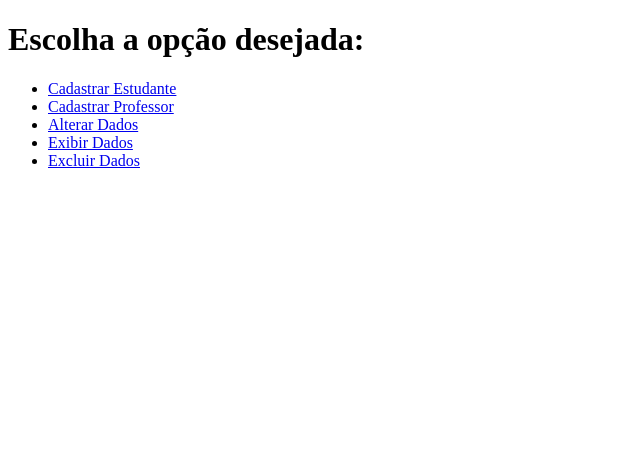
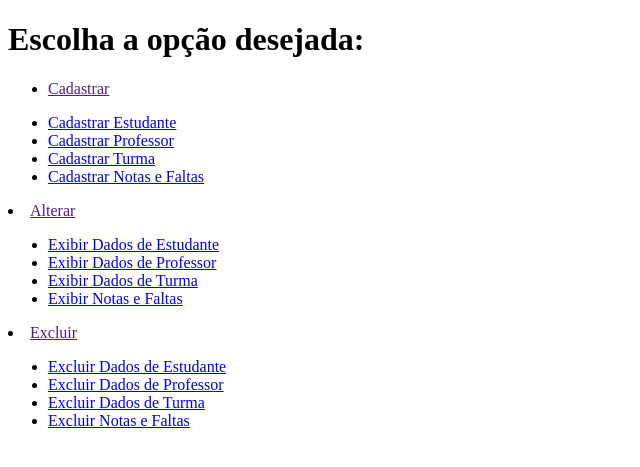
Before and after one commit to will9191/Escola_Idiomas, a PHP site: the page made by Projeto/arquivos alteração/sistema.html in a window 1280 px wide. Shown: the top 467 px of the page, without its empty margins (0-640 px from the left). Run offline with PHP 8.4, Linux system fonts and the light colour scheme.

Commit message:
Adicionando 12 e 13

```diff
--- a/Projeto/arquivos alteração/sistema.html
+++ b/Projeto/arquivos alteração/sistema.html
@@ -4,19 +4,38 @@
     <meta charset="UTF-8">
     <meta http-equiv="X-UA-Compatible" content="IE=edge">
     <meta name="viewport" content="width=device-width, initial-scale=1.0">
-    <title>Document</title>
+    <title>Menu Principal</title>
 </head>
 <body>
     <h1>Escolha a opção desejada:</h1>
 
     <nav>
         <ul>
-            <li><a href="cadastro_estudante.php"><i class="fas fa-user-graduate"></i>Cadastrar Estudante</a></li>
-            <li><a href="cadastro_professor.php"><i class="fas fa-chalkboard-teacher"></i>Cadastrar Professor</a></li>
-            <li><a href="alterar_dados.php"><i class="fas fa-edit"></i>Alterar Dados</a></li>
-            <li><a href="exibir_dados.php"><i class="fas fa-eye"></i>Exibir Dados</a></li>
-            <li><a href="excluir_dados.php"><i class="fas fa-trash"></i>Excluir Dados</a></li>
+            <li><a href="">Cadastrar</a>
         </ul>
+        <ul>
+           <li><a href="cadastro_estudante.php">Cadastrar Estudante</a></li>
+           <li><a href="cadastro_professor.php">Cadastrar Professor</a></li>
+           <li><a href="Cadastro_turma.php">Cadastrar Turma</a></li>
+           <li><a href="cadastro_nota_falta.php">Cadastrar Notas e Faltas</a></li>
+        </ul>
+    </li>
+    <li><a href="">Alterar</a>
+        <ul>
+            <li><a href="alterar_dados_etudante.php">Exibir Dados de Estudante</a></li>
+            <li><a href="exibir_dados_professor.php">Exibir Dados de Professor</a></li>
+            <li><a href="exibir_dados_turma.php">Exibir Dados de Turma</a></li>
+            <li><a href="exibir_nota_falta.php">Exibir Notas e Faltas</a></li>
+        </ul>
+    <li><a href="">Excluir</a>
+         <ul>
+            <li><a href="excluir_dados_etudante.php">Excluir Dados de Estudante</a></li>
+            <li><a href="excluir_dados_professor.php">Excluir Dados de Professor</a></li>
+            <li><a href="excluir_dados_turma.php">Excluir Dados de Turma</a></li>
+            <li><a href="excluir_nota_falta.php">Excluir Notas e Faltas</a></li>
+         </ul>
+     </li>
+    </ul>
     </nav>
 </body>
 </html>
```
Also changed, not shown: Projeto/arquivos alteração/style.css (+11 -13 lines).
